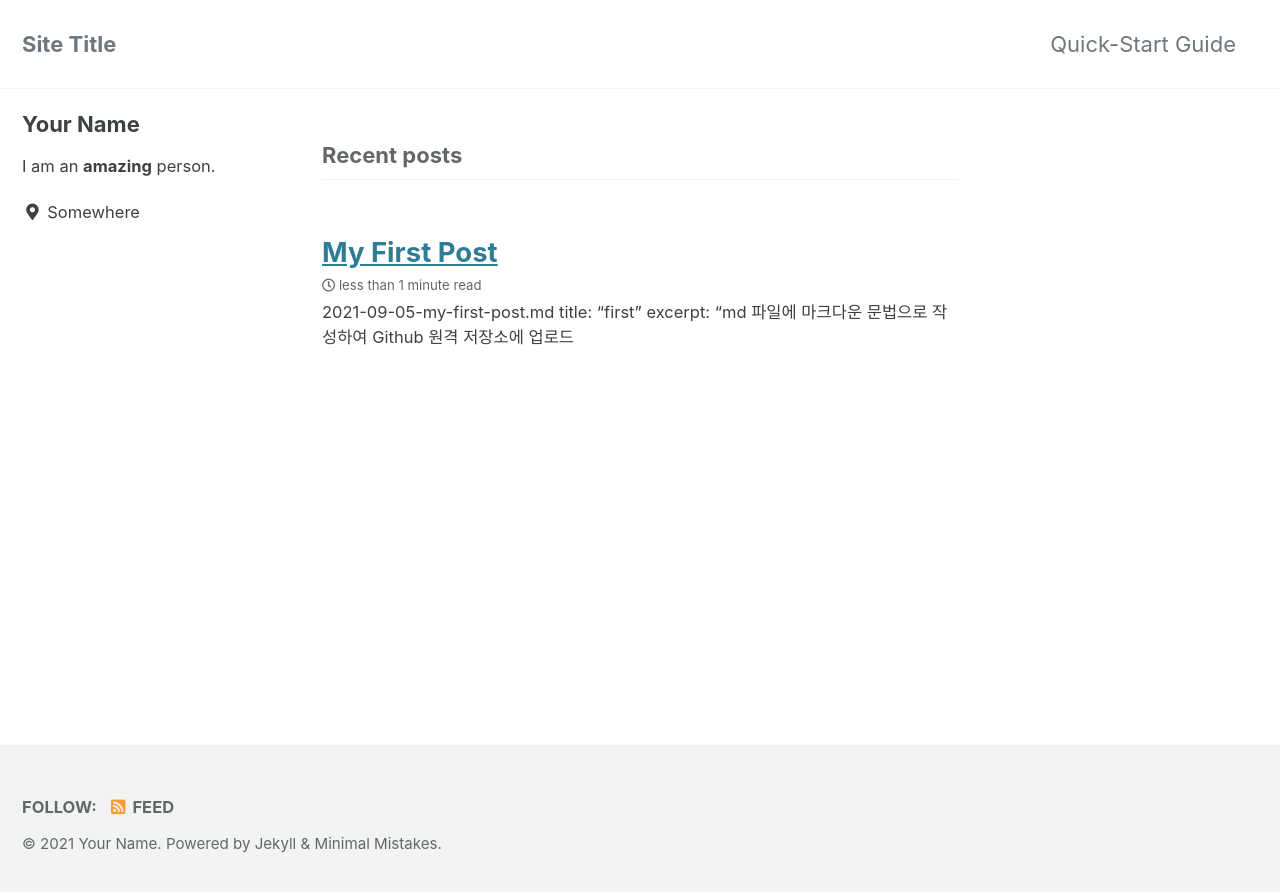
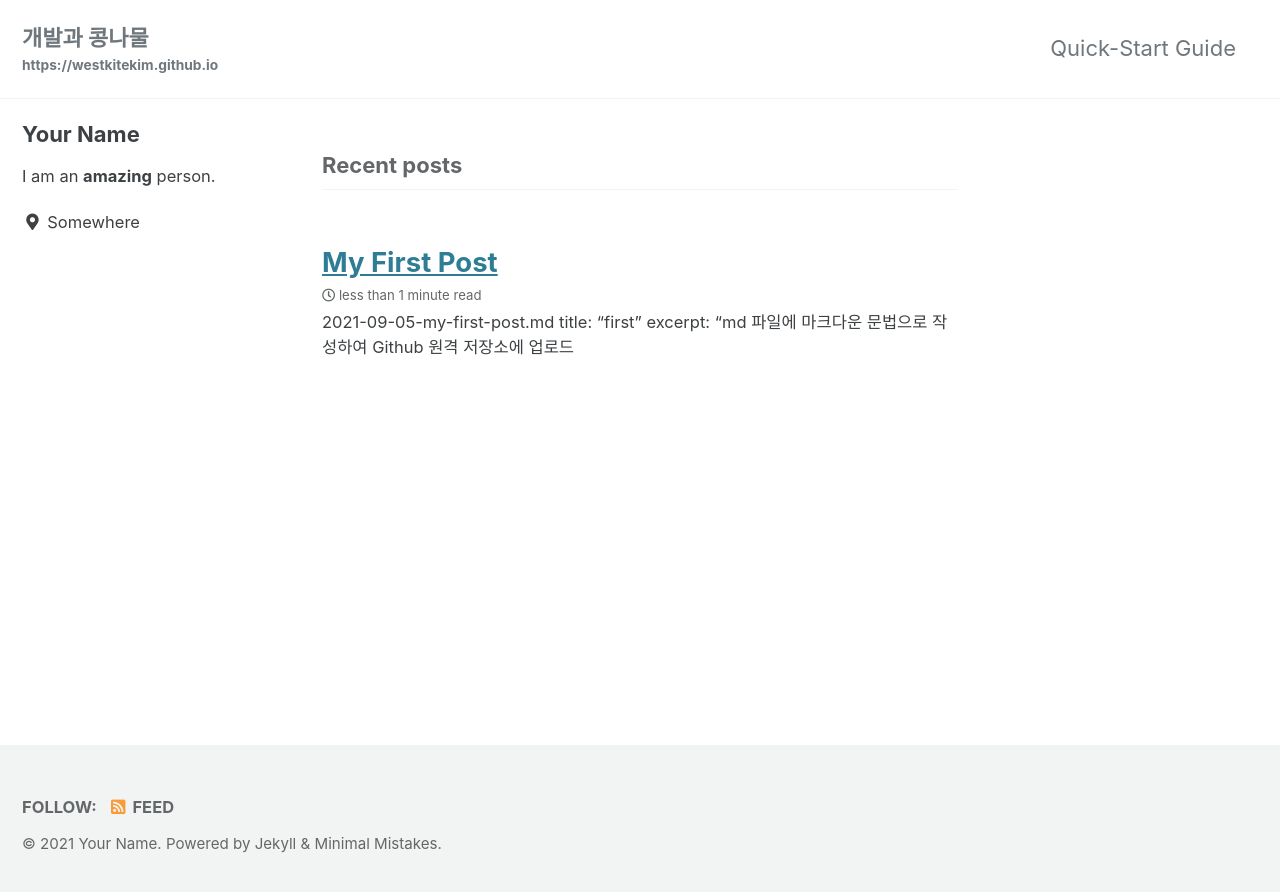
Before and after one commit to westkitekim/westkitekim.github.io, a Jekyll site: the page built from index.html, in a window 1280 px wide. Shown: the top 892 px of the page. Built offline with Jekyll 4.4.1, drawn with Linux system fonts in a browser that asks for light colours; cached includes are drawn as plain includes; the list of posts is cut into pages by our own code.

Commit message:
config change

```diff
--- a/_config.yml
+++ b/_config.yml
@@ -16,9 +16,9 @@ minimal_mistakes_skin    : "default" # "air", "aqua", "contrast", "dark", "dirt"
 
 # Site Settings
 locale                   : "en-US"
-title                    : "Site Title"
+title                    : "개발과 콩나물"
 title_separator          : "-"
-subtitle                 : # site tagline that appears below site title in masthead
+subtitle                 : "https://westkitekim.github.io" # site tagline that appears below site title in masthead
 name                     : "Your Name"
 description              : "An amazing website."
 url                      : # the base hostname & protocol for your site e.g. "https://mmistakes.github.io"
```
